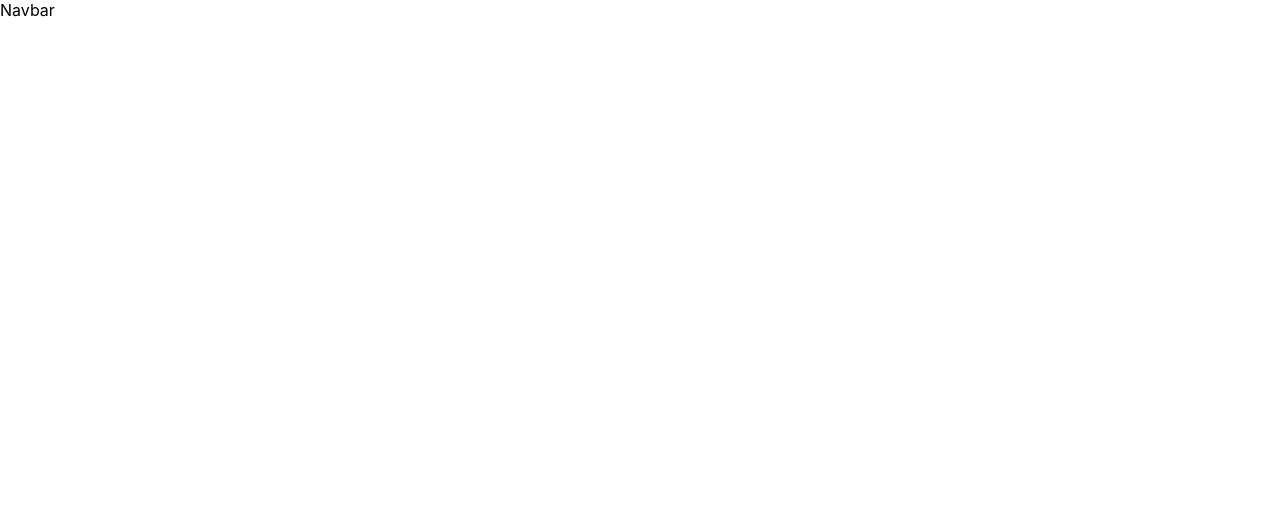
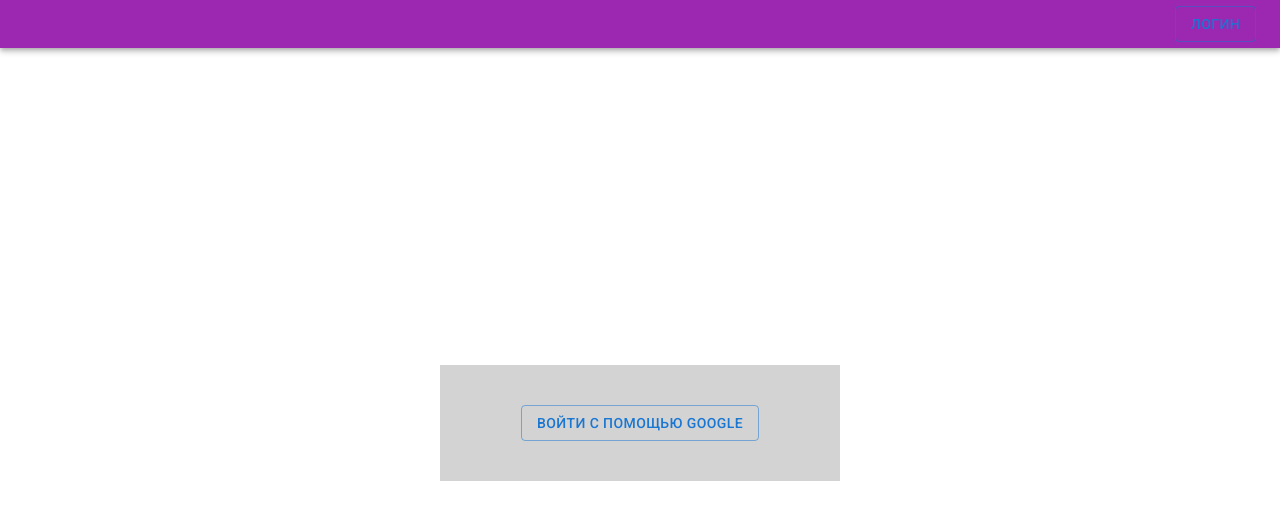
Before and after one commit to KachmaZ/react-chat, a React (Create React App) app: page /login in a window 1280 px wide. Before the commit this address led to /chat. Shown: the top 520 px of the page. Built offline with nearby package versions, Linux system fonts and the light colour scheme.

Commit message:
Basic design. Firebase connection

```diff
--- a/package.json
+++ b/package.json
@@ -3,6 +3,9 @@
   "version": "0.1.0",
   "private": true,
   "dependencies": {
+    "@emotion/react": "^11.9.3",
+    "@emotion/styled": "^11.9.3",
+    "@mui/material": "^5.8.6",
     "@testing-library/jest-dom": "^5.16.4",
     "@testing-library/react": "^13.3.0",
     "@testing-library/user-event": "^13.5.0",
--- a/public/index.html
+++ b/public/index.html
@@ -3,6 +3,7 @@
   <head>
     <meta charset="utf-8" />
     <link rel="icon" href="%PUBLIC_URL%/favicon.ico" />
+    <link rel="stylesheet" href="https://fonts.googleapis.com/css?family=Roboto:300,400,500,700&display=swap"/>
     <meta name="viewport" content="width=device-width, initial-scale=1" />
     <meta name="theme-color" content="#000000" />
     <meta
--- a/src/App.js
+++ b/src/App.js
@@ -2,6 +2,30 @@ import './App.css';
 import {BrowserRouter} from "react-router-dom";
 import Navbar from "./components/Navbar";
 import AppRouter from "./components/AppRouter";
+import firebase from 'firebase'
+import { initializeApp } from "firebase/app";
+import 'firebase/firestore'
+import 'firebase/auth'
+import { createContext } from 'react';
+
+
+
+// Initialize Firebase
+initializeApp({
+  apiKey: "AIzaSyC9jA22-IuOpnkfodFGh1a981Wpz8lKsTo",
+  authDomain: "react-chat-6044a.firebaseapp.com",
+  projectId: "react-chat-6044a",
+  storageBucket: "react-chat-6044a.appspot.com",
+  messagingSenderId: "390345796654",
+  appId: "1:390345796654:web:6a578338844dcf106603bf",
+  measurementId: "G-C4LB6MY9YN"
+});
+
+const Context = createContext(null)
+
+
+const auth = firebase.auth()
+const firestore = firebase.firestore()
 
 const App = () => {
   return (
--- a/src/components/AppRouter.js
+++ b/src/components/AppRouter.js
@@ -1,16 +1,16 @@
 import React from 'react';
-import {Route, Routes, Navigate} from "react-router-dom";
-import {privateRoutes, publicRoutes} from "../routes";
-import {CHAT_ROUTE, LOGIN_ROUTE} from "../utils/consts";
+import { Route, Routes, Navigate } from "react-router-dom";
+import { privateRoutes, publicRoutes } from "../routes";
+import { CHAT_ROUTE, LOGIN_ROUTE } from "../utils/consts";
 
 const AppRouter = () => {
-    const user = true;
+    const user = false;
     return user ?
         (
             <Routes>
                 {
-                    privateRoutes.map(({path, Component}) =>
-                        <Route path={path} element={Component}/>
+                    privateRoutes.map(({ path, element }) =>
+                        <Route key={path} path={path} element={element} />
                     )
                 }
                 <Route path="*" element={<Navigate to={CHAT_ROUTE} replace />}
@@ -21,8 +21,8 @@ const AppRouter = () => {
         (
             <Routes>
                 {
-                    publicRoutes.map(({path, Component}) =>
-                        <Route path={path} element={Component}/>
+                    publicRoutes.map(({ path, element }) =>
+                        <Route key={path} path={path} element={element} />
                     )
                 }
                 <Route
--- a/src/components/Login.js
+++ b/src/components/Login.js
@@ -1,10 +1,32 @@
 import React from 'react';
+import Container from '@mui/material/Container'
+import Grid from '@mui/material/Grid'
+import Box from '@mui/material/Box'
+import Button from '@mui/material/Button'
+
+
 
 const Login = () => {
     return (
-        <div>
-            Login
-        </div>
+        <Container>
+            <Grid container
+                style={{ height: window.innerHeight - 50 }}
+                alignItems={"center"}
+                justifyContent={"center"}
+            >
+                <Grid container
+                    style={{width:400, background: 'lightgray'}}
+                    alignItems={"center"}
+                    direction={"column"}
+                >
+                    <Box p={5}>
+                        <Button variant="outlined">
+                            Войти с помощью Google
+                        </Button>
+                    </Box>
+                </Grid>
+            </Grid>
+        </Container>
     );
 };
 
--- a/src/components/Navbar.js
+++ b/src/components/Navbar.js
@@ -1,10 +1,31 @@
 import React from 'react';
+import { NavLink } from "react-router-dom";
+import AppBar from '@mui/material/AppBar';
+import Box from '@mui/material/Box';
+import Toolbar from '@mui/material/Toolbar';
+import Grid from '@mui/material/Grid'
+import Button from '@mui/material/Button'
+
+import { LOGIN_ROUTE } from '../utils/consts'
 
 const Navbar = () => {
+    const user = false;
     return (
-        <div>
-            Navbar
-        </div>
+        <Box sx={{ flexGrow: 1 }}>
+            <AppBar position="static" color="secondary">
+                <Toolbar variant="dense">
+                    <Grid container justifyContent={"flex-end"}>
+                        {user ?
+                            <Button variant="outlined">Выйти</Button>
+                            :
+                            <NavLink to={LOGIN_ROUTE}>
+                                <Button variant="outlined">Логин</Button>
+                            </NavLink>
+                        }
+                    </Grid>
+                </Toolbar>
+            </AppBar>
+        </Box>
     );
 };
 
```
Also changed, not shown: 1 other file (tests, documents, lock files or other folders).
